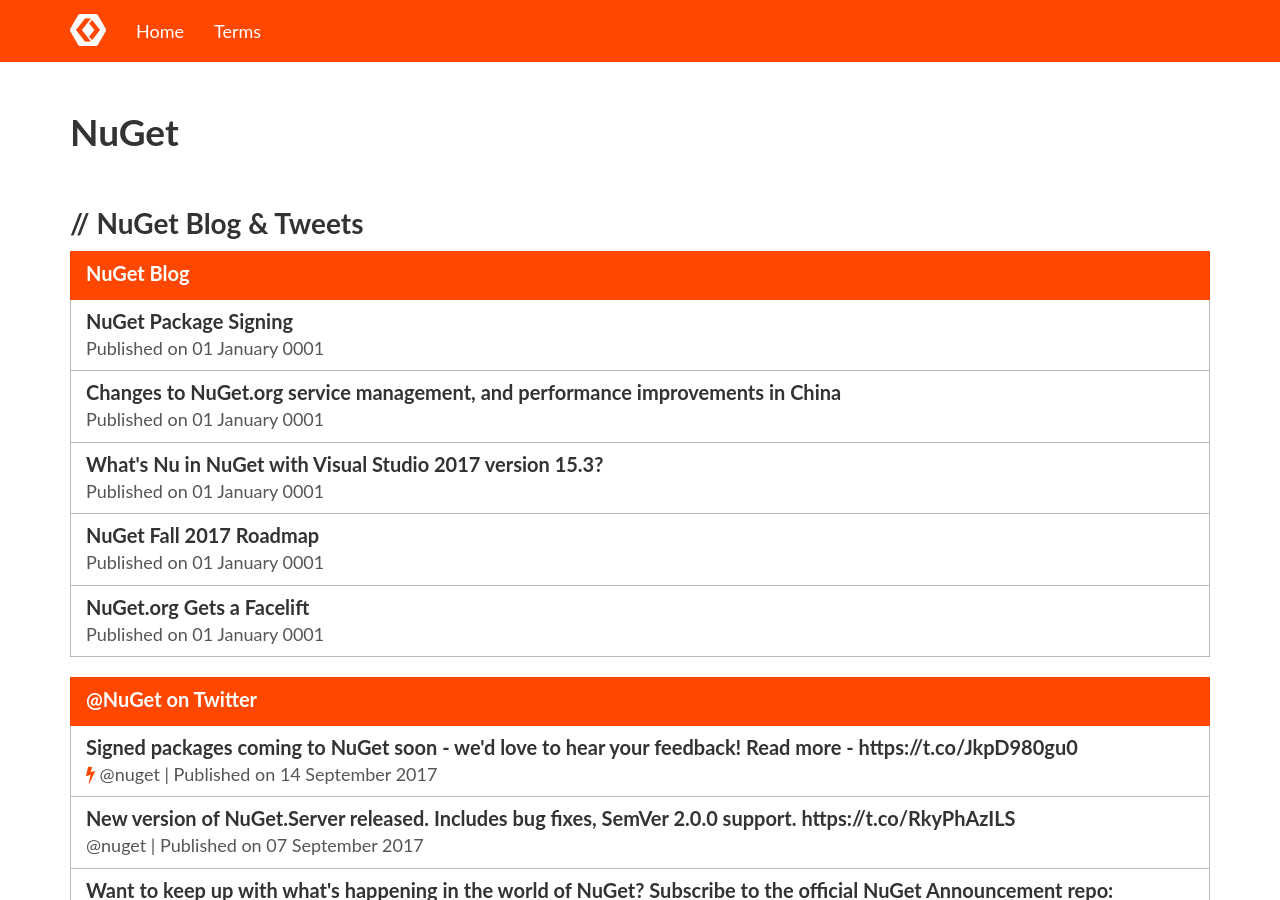
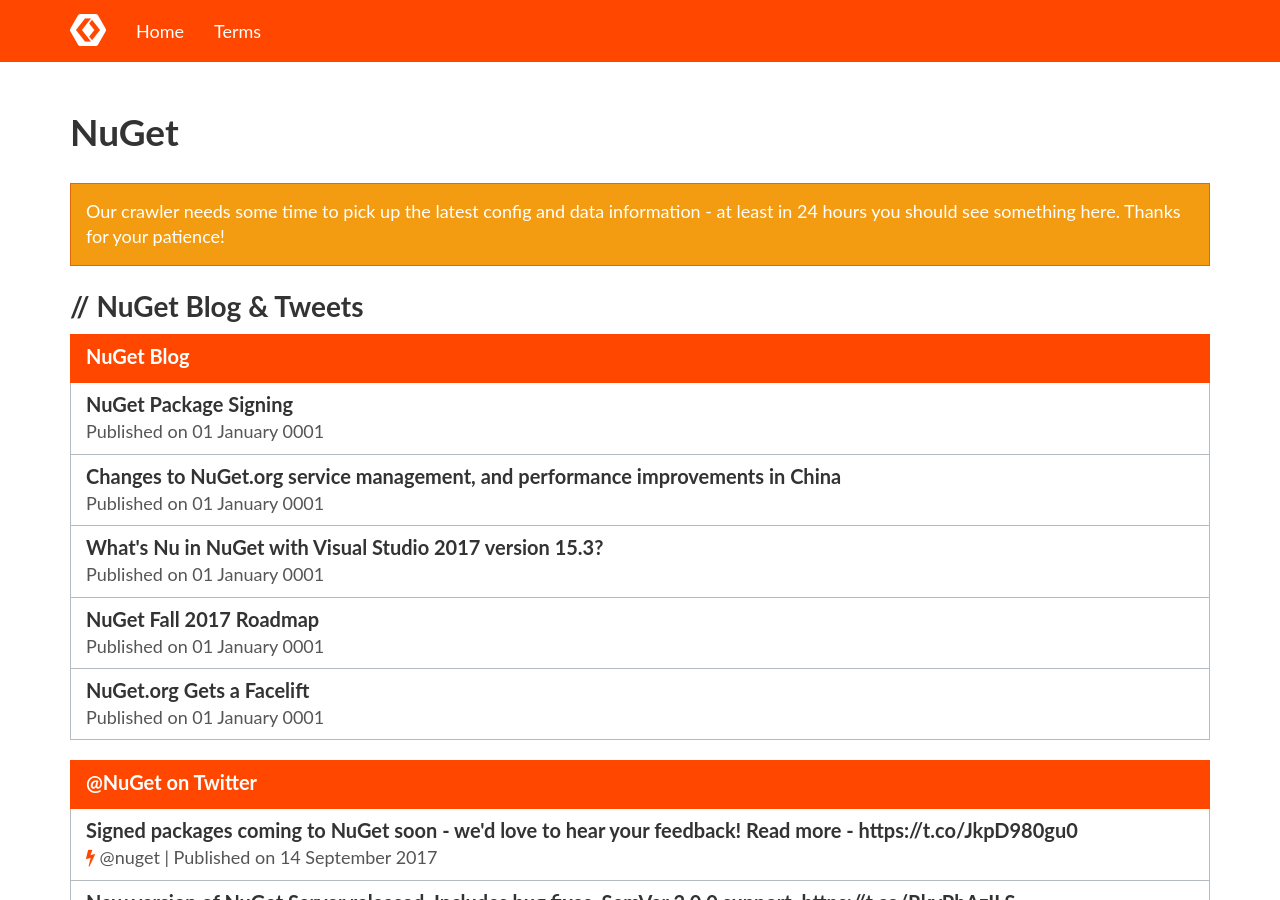
Before and after one commit to Code-Inside/KnowYourStack, a Jekyll site: the page built from _pages/nuget.html, in a window 1280 px wide and 900 px high. Built offline with Jekyll 4.4.1, drawn with Linux system fonts in a browser that asks for light colours; nearby versions of some CDN libraries.

Commit message:
setup warning everywhere

```diff
--- a/_includes/CheckForEmptyData.html
+++ b/_includes/CheckForEmptyData.html
@@ -1,3 +1,3 @@
 {{ if include.data == nil }}
-<div class="alert alert-info" role="alert">Our crawler needs some time to pick up the latest config and data information - at least in 24 hours you should see something here. Thanks for your patience!</div>
+<div class="alert alert-warning" role="alert">Our crawler needs some time to pick up the latest config and data information - at least in 24 hours you should see something here. Thanks for your patience!</div>
 {{ endif }}
--- a/_pages/aspnetcore.html
+++ b/_pages/aspnetcore.html
@@ -5,6 +5,8 @@
 permalink: "aspnetcore/"
 ---
 {% include JB/setup %}
+
+{% include CheckForEmptyData.html data=site.data.AspNetCore %}
 
 <section>
     <h2><strong>//</strong> ASP.NET Blog &amp; Tweets</h2>
--- a/_pages/dotnetcore.html
+++ b/_pages/dotnetcore.html
@@ -5,6 +5,8 @@
 permalink: "dotnetcore/"
 ---
 {% include JB/setup %}
+
+{% include CheckForEmptyData.html data=site.data.DotNetCore %}
 
 <section>
     <h2><strong>//</strong> .NET Blog &amp; Tweets</h2>
--- a/_pages/nuget.html
+++ b/_pages/nuget.html
@@ -5,6 +5,8 @@
 permalink: "nuget/"
 ---
 {% include JB/setup %}
+
+{% include CheckForEmptyData.html data=site.data.NuGet %}
 
 <section>
     <h2><strong>//</strong> NuGet Blog &amp; Tweets</h2>
```
